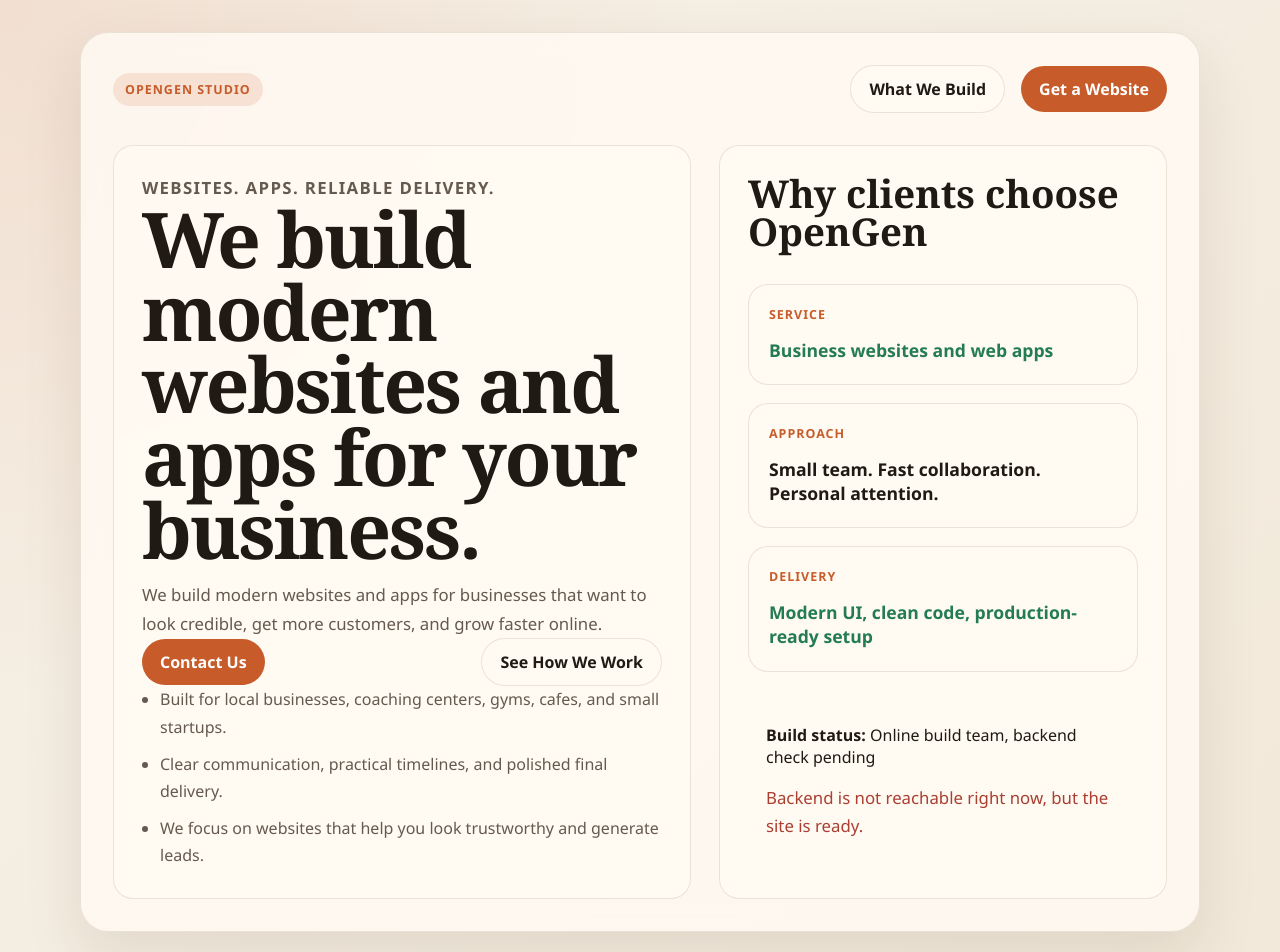
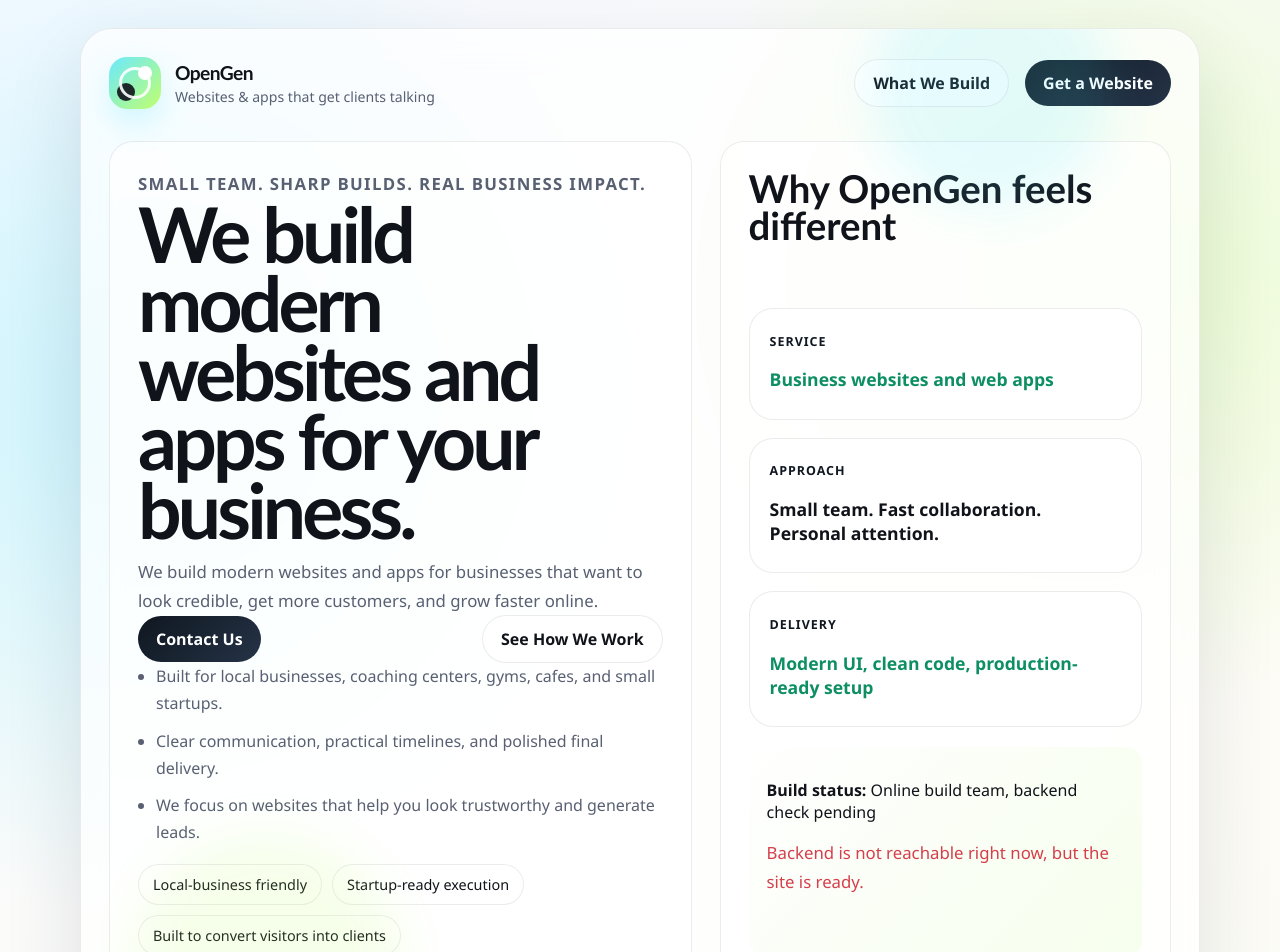
Before and after one commit to Raviraj4343/opngen, a React (Vite) app in the folder Frontend/: page / in a window 1280 px wide. Shown: the top 952 px of the page. Built offline with nearby package versions, Linux system fonts and the light colour scheme; no server answers.

Commit message:
add OpenGen brand mark component, update HomePage layout and content

```diff
--- a/Frontend/src/features/home/pages/HomePage.jsx
+++ b/Frontend/src/features/home/pages/HomePage.jsx
@@ -4,6 +4,7 @@ import StatusCard from '@/components/common/StatusCard';
 import PageLoader from '@/components/feedback/PageLoader';
 import { APP_DESCRIPTION } from '@/constants/app.constants';
 import { useDocumentTitle } from '@/hooks/useDocumentTitle';
+import OpenGenBrandMark from '@/logo/OpenGenBrandMark';
 import { getBackendHealth } from '@/services/health.service';
 
 const HomePage = () => {
@@ -34,9 +35,7 @@ const HomePage = () => {
     <div className="landing-page">
       <section className="hero">
         <div className="hero__topbar">
-          <div>
-            <span className="hero__eyebrow">OpenGen Studio</span>
-          </div>
+          <OpenGenBrandMark />
           <div className="hero__actions">
             <a className="button button--ghost" href="#services">
               What We Build
@@ -49,7 +48,7 @@ const HomePage = () => {
 
         <div className="hero__body">
           <div className="hero__content">
-            <p className="hero__kicker">Websites. Apps. Reliable delivery.</p>
+            <p className="hero__kicker">Small team. Sharp builds. Real business impact.</p>
             <h1>We build modern websites and apps for your business.</h1>
             <p>{APP_DESCRIPTION}</p>
 
@@ -67,10 +66,16 @@ const HomePage = () => {
               <li>Clear communication, practical timelines, and polished final delivery.</li>
               <li>We focus on websites that help you look trustworthy and generate leads.</li>
             </ul>
+
+            <div className="hero__mini-proof">
+              <span>Local-business friendly</span>
+              <span>Startup-ready execution</span>
+              <span>Built to convert visitors into clients</span>
+            </div>
           </div>
 
           <div className="hero__panel">
-            <h2>Why clients choose OpenGen</h2>
+            <h2>Why OpenGen feels different</h2>
             <div className="status-grid">
               <StatusCard label="Service" value="Business websites and web apps" tone="success" />
               <StatusCard label="Approach" value="Small team. Fast collaboration. Personal attention." />
@@ -94,7 +99,7 @@ const HomePage = () => {
       <section className="section-grid" id="services">
         <article className="info-card">
           <span className="section-tag">What we do</span>
-          <h2>Digital presence that helps businesses win trust faster.</h2>
+          <h2>Digital presence that feels premium and works hard for your brand.</h2>
           <p>
             OpenGen helps businesses and early-stage teams launch websites and apps that look modern,
             feel professional, and support real growth.
@@ -115,15 +120,15 @@ const HomePage = () => {
       <section className="trust-band">
         <div className="trust-band__item">
           <span className="section-tag">Trust</span>
-          <p>You work directly with builders, not layers of middle management.</p>
+          <p>You work directly with the builders, so decisions move faster and communication stays clear.</p>
         </div>
         <div className="trust-band__item">
           <span className="section-tag">Clarity</span>
-          <p>We keep the process simple, practical, and easy to follow.</p>
+          <p>We keep the process simple, practical, and easy to understand even if tech is not your world.</p>
         </div>
         <div className="trust-band__item">
           <span className="section-tag">Quality</span>
-          <p>Modern design, stable architecture, and production-minded development.</p>
+          <p>Modern design, stable architecture, and production-minded development from day one.</p>
         </div>
       </section>
 
--- /dev/null
+++ b/Frontend/src/logo/OpenGenBrandMark.jsx
@@ -0,0 +1,17 @@
+const OpenGenBrandMark = () => {
+  return (
+    <div className="brand-mark" aria-label="OpenGen logo">
+      <div className="brand-mark__icon" aria-hidden="true">
+        <span className="brand-mark__dot brand-mark__dot--lime" />
+        <span className="brand-mark__dot brand-mark__dot--cyan" />
+        <span className="brand-mark__ring" />
+      </div>
+      <div className="brand-mark__text">
+        <strong>OpenGen</strong>
+        <span>Websites & apps that get clients talking</span>
+      </div>
+    </div>
+  );
+};
+
+export default OpenGenBrandMark;
--- a/Frontend/src/styles/globals.css
+++ b/Frontend/src/styles/globals.css
@@ -13,9 +13,10 @@ body {
   font-family: var(--font-body);
   color: var(--color-text);
   background:
-    radial-gradient(circle at top left, rgba(199, 92, 42, 0.12), transparent 28%),
-    radial-gradient(circle at bottom right, rgba(36, 124, 82, 0.14), transparent 24%),
-    linear-gradient(135deg, #f7f1e8 0%, #efe4d2 100%);
+    radial-gradient(circle at 12% 18%, rgba(91, 231, 255, 0.3), transparent 24%),
+    radial-gradient(circle at 86% 12%, rgba(187, 255, 95, 0.28), transparent 20%),
+    radial-gradient(circle at 80% 86%, rgba(255, 132, 92, 0.18), transparent 28%),
+    linear-gradient(145deg, #f7f9ff 0%, #fdfcf6 52%, #f8fff6 100%);
 }
 
 a {
@@ -36,7 +37,7 @@ select {
 
 .app-shell {
   min-height: 100vh;
-  padding: 32px 20px;
+  padding: 28px 20px 48px;
 }
 
 .app-shell__content {
@@ -49,14 +50,42 @@ select {
   border: 1px solid var(--color-border);
   border-radius: var(--radius-xl);
   background: var(--color-surface);
-  backdrop-filter: blur(14px);
+  backdrop-filter: blur(18px);
   box-shadow: var(--shadow-soft);
 }
 
 .hero {
   display: grid;
   gap: 32px;
-  padding: 32px;
+  padding: 28px;
+  overflow: hidden;
+  position: relative;
+}
+
+.hero::before,
+.hero::after {
+  content: '';
+  position: absolute;
+  border-radius: 999px;
+  filter: blur(24px);
+  opacity: 0.7;
+  pointer-events: none;
+}
+
+.hero::before {
+  top: -60px;
+  right: 8%;
+  width: 240px;
+  height: 240px;
+  background: rgba(91, 231, 255, 0.22);
+}
+
+.hero::after {
+  bottom: -100px;
+  left: 4%;
+  width: 280px;
+  height: 280px;
+  background: rgba(187, 255, 95, 0.18);
 }
 
 .landing-page {
@@ -81,6 +110,65 @@ select {
   gap: 28px;
 }
 
+.brand-mark {
+  display: inline-flex;
+  align-items: center;
+  gap: 14px;
+}
+
+.brand-mark__icon {
+  position: relative;
+  width: 52px;
+  height: 52px;
+  border-radius: 18px;
+  background: linear-gradient(135deg, rgba(91, 231, 255, 0.9), rgba(187, 255, 95, 0.9));
+  box-shadow: 0 14px 30px rgba(91, 231, 255, 0.25);
+  overflow: hidden;
+}
+
+.brand-mark__dot,
+.brand-mark__ring {
+  position: absolute;
+  border-radius: 999px;
+}
+
+.brand-mark__dot--lime {
+  top: 9px;
+  right: 9px;
+  width: 14px;
+  height: 14px;
+  background: #fff;
+}
+
+.brand-mark__dot--cyan {
+  bottom: 8px;
+  left: 8px;
+  width: 18px;
+  height: 18px;
+  background: rgba(16, 19, 26, 0.9);
+}
+
+.brand-mark__ring {
+  inset: 10px;
+  border: 3px solid rgba(255, 255, 255, 0.9);
+}
+
+.brand-mark__text {
+  display: grid;
+  gap: 3px;
+}
+
+.brand-mark__text strong {
+  font-family: var(--font-heading);
+  font-size: 1.2rem;
+  letter-spacing: -0.03em;
+}
+
+.brand-mark__text span {
+  color: var(--color-muted);
+  font-size: 0.88rem;
+}
+
 .hero__content,
 .hero__panel,
 .info-card,
@@ -89,7 +177,7 @@ select {
 .contact-card {
   border: 1px solid var(--color-border);
   border-radius: var(--radius-lg);
-  background: rgba(255, 250, 243, 0.72);
+  background: rgba(255, 255, 255, 0.64);
 }
 
 .hero__content,
@@ -114,12 +202,12 @@ select {
   margin: 0;
   font-family: var(--font-heading);
   font-size: clamp(1.8rem, 3vw, 3rem);
-  line-height: 1;
+  line-height: 0.96;
 }
 
 .hero__kicker {
   margin-bottom: 14px;
-  color: var(--color-accent);
+  color: var(--color-peach);
   font-weight: 700;
   text-transform: uppercase;
   letter-spacing: 0.08em;
@@ -130,8 +218,9 @@ select {
   margin: 0 0 14px;
   font-family: var(--font-heading);
   font-size: clamp(2.4rem, 6vw, 4.8rem);
-  line-height: 0.95;
-  letter-spacing: -0.03em;
+  line-height: 0.9;
+  letter-spacing: -0.05em;
+  max-width: 10ch;
 }
 
 .hero__content p,
@@ -187,6 +276,19 @@ select {
   border: 1px solid var(--color-border);
   border-radius: var(--radius-lg);
   background: var(--color-surface-strong);
+  transition:
+    transform 0.25s ease,
+    border-color 0.25s ease,
+    box-shadow 0.25s ease;
+}
+
+.status-card:hover,
+.info-card:hover,
+.process-card:hover,
+.trust-band__item:hover {
+  transform: translateY(-4px);
+  border-color: rgba(16, 19, 26, 0.14);
+  box-shadow: 0 18px 42px rgba(21, 31, 54, 0.08);
 }
 
 .status-card__label {
@@ -231,7 +333,7 @@ select {
   min-height: 62px;
   padding: 16px 18px;
   border-radius: var(--radius-md);
-  background: var(--color-surface-strong);
+  background: linear-gradient(135deg, rgba(255, 255, 255, 0.95), rgba(246, 255, 236, 0.95));
 }
 
 .button {
@@ -243,23 +345,25 @@ select {
   transition:
     transform 0.2s ease,
     background-color 0.2s ease,
-    color 0.2s ease;
+    color 0.2s ease,
+    box-shadow 0.2s ease;
   font-weight: 700;
 }
 
 .button:hover {
-  transform: translateY(-1px);
+  transform: translateY(-2px);
+  box-shadow: 0 14px 28px rgba(16, 19, 26, 0.12);
 }
 
 .button--primary {
-  background: var(--color-accent);
+  background: linear-gradient(135deg, var(--color-accent) 0%, #253347 100%);
   color: #fff;
 }
 
 .button--secondary,
 .button--ghost {
   border: 1px solid var(--color-border);
-  background: var(--color-surface-strong);
+  background: rgba(255, 255, 255, 0.72);
 }
 
 .section-grid,
@@ -284,6 +388,22 @@ select {
   padding: 24px;
 }
 
+.hero__mini-proof {
+  display: flex;
+  flex-wrap: wrap;
+  gap: 10px;
+  margin-top: 18px;
+}
+
+.hero__mini-proof span {
+  padding: 10px 14px;
+  border: 1px solid rgba(16, 19, 26, 0.08);
+  border-radius: 999px;
+  background: rgba(255, 255, 255, 0.72);
+  font-size: 0.9rem;
+  color: var(--color-text);
+}
+
 .info-card,
 .process-card,
 .trust-band__item {
@@ -304,11 +424,14 @@ select {
 .process-card__step {
   font-family: var(--font-heading);
   font-size: 2.2rem;
-  color: var(--color-accent);
+  color: var(--color-peach);
 }
 
 .contact-card {
   align-items: center;
+  background:
+    linear-gradient(135deg, rgba(255, 255, 255, 0.82), rgba(242, 255, 231, 0.78)),
+    var(--color-surface);
 }
 
 .empty-state {
@@ -345,6 +468,10 @@ select {
     padding: 24px;
   }
 
+  .brand-mark__text span {
+    display: none;
+  }
+
   .hero__topbar,
   .hero__body,
   .hero__actions,
@@ -361,4 +488,8 @@ select {
   .process-grid {
     grid-template-columns: 1fr;
   }
+
+  .hero__content h1 {
+    max-width: none;
+  }
 }
--- a/Frontend/src/styles/theme.css
+++ b/Frontend/src/styles/theme.css
@@ -1,20 +1,23 @@
 :root {
   color-scheme: light;
-  --color-bg: #f4efe6;
-  --color-surface: rgba(255, 250, 243, 0.86);
-  --color-surface-strong: #fffaf2;
-  --color-text: #1f1a14;
-  --color-muted: #655a4f;
-  --color-border: rgba(117, 88, 53, 0.14);
-  --color-accent: #c75c2a;
-  --color-accent-soft: rgba(199, 92, 42, 0.14);
-  --color-success: #247c52;
-  --color-danger: #aa3f32;
-  --shadow-soft: 0 24px 60px rgba(70, 42, 20, 0.1);
-  --radius-xl: 28px;
-  --radius-lg: 20px;
-  --radius-md: 14px;
+  --color-bg: #f8f8f2;
+  --color-surface: rgba(255, 255, 255, 0.7);
+  --color-surface-strong: rgba(255, 255, 255, 0.92);
+  --color-text: #10131a;
+  --color-muted: #586072;
+  --color-border: rgba(16, 19, 26, 0.08);
+  --color-accent: #0f1720;
+  --color-accent-soft: rgba(134, 255, 110, 0.16);
+  --color-success: #0d8f63;
+  --color-danger: #d53f4c;
+  --color-cyan: #5be7ff;
+  --color-lime: #bbff5f;
+  --color-peach: #ff845c;
+  --shadow-soft: 0 30px 80px rgba(21, 31, 54, 0.12);
+  --radius-xl: 32px;
+  --radius-lg: 24px;
+  --radius-md: 16px;
   --container: 1120px;
-  --font-heading: Georgia, 'Times New Roman', serif;
+  --font-heading: Bahnschrift, 'Segoe UI Variable Display', 'Trebuchet MS', sans-serif;
   --font-body: 'Segoe UI', Tahoma, Geneva, Verdana, sans-serif;
 }
```
